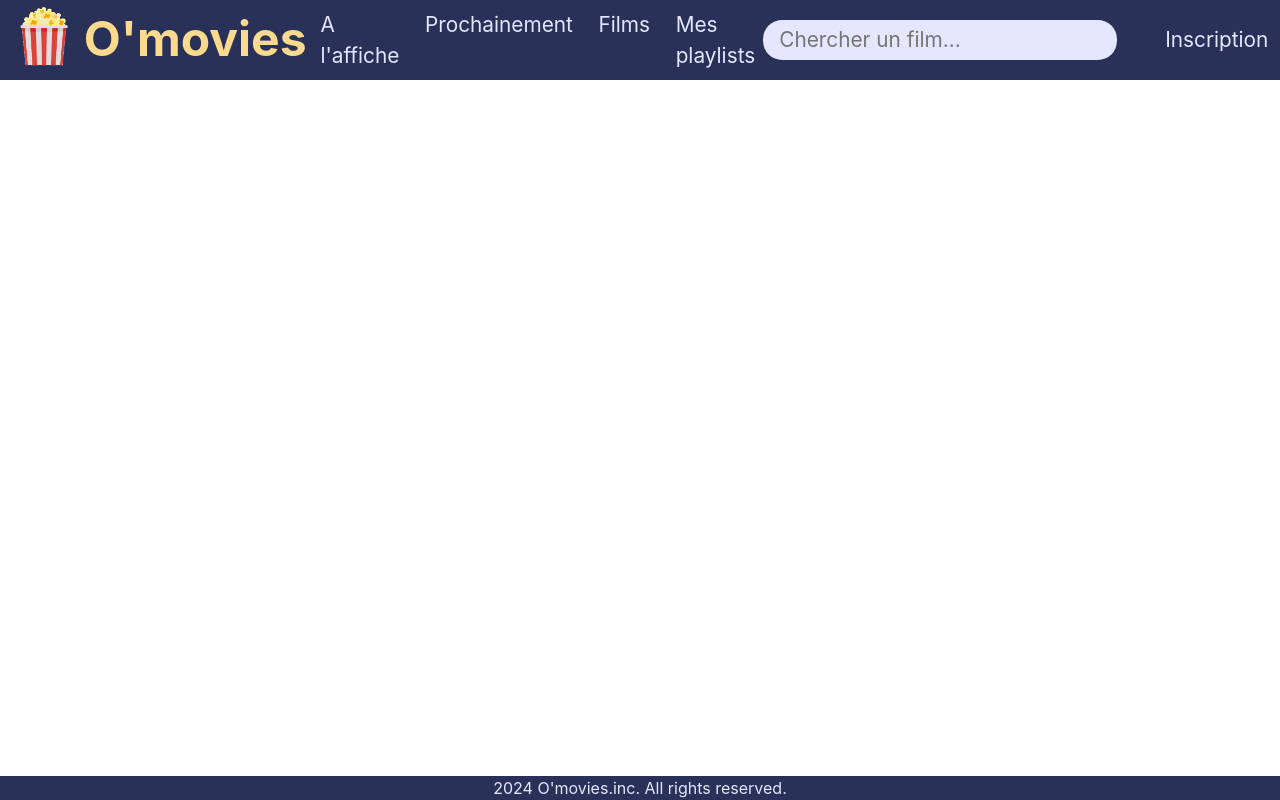
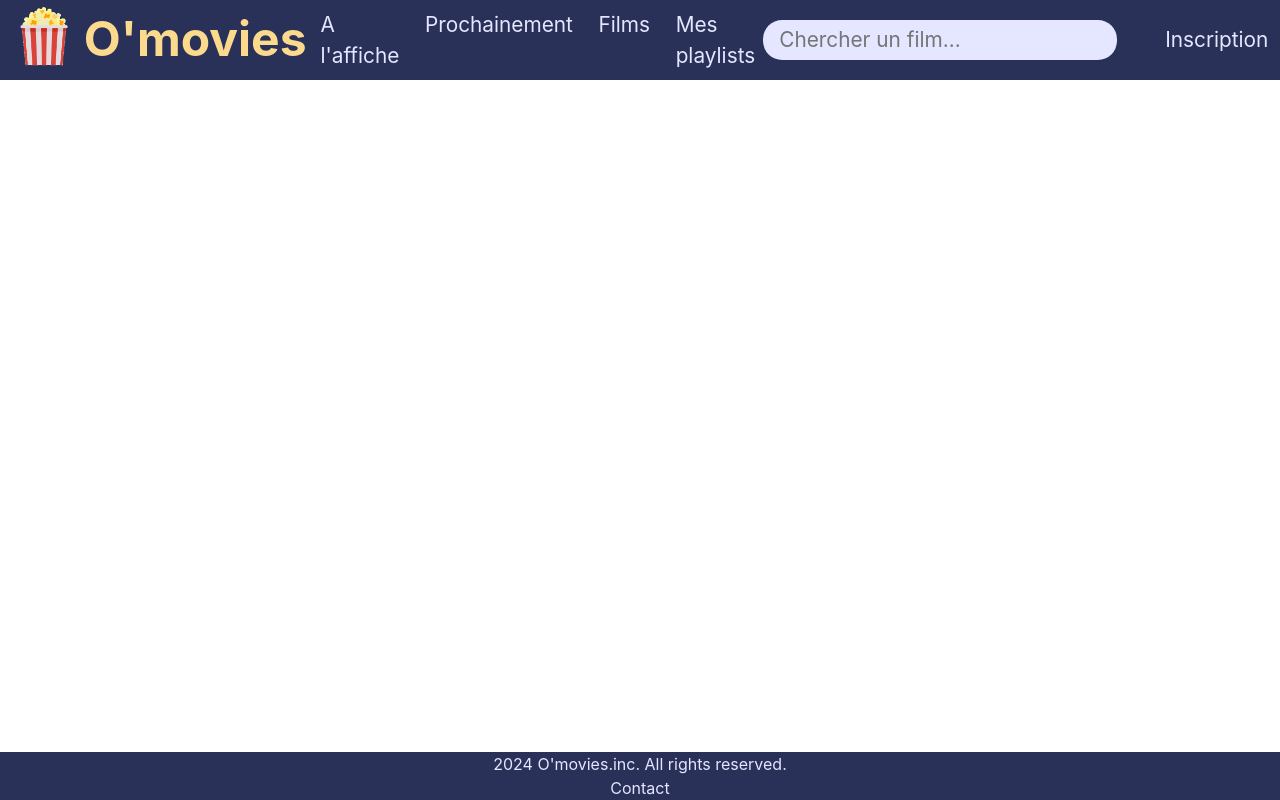
Before and after one commit to simonc56/o-movies-front, a React (Vite) app: page / in a window 1280 px wide. Shown: the top 800 px of the page. Built offline with nearby package versions, Linux system fonts and the light colour scheme.

Commit message:
feat: couleur or au survol des liens header/footer

```diff
--- a/src/components/Footer/Footer.scss
+++ b/src/components/Footer/Footer.scss
@@ -4,4 +4,11 @@
   color: v.$color-links;
   background-color: v.$color-bg;
   text-align: center;
+  & .footer-link {
+    text-decoration: none;
+    color: inherit;
+    &:hover {
+      color: v.$color-primary;
+    }
+  }
 }
--- a/src/components/Footer/Footer.tsx
+++ b/src/components/Footer/Footer.tsx
@@ -1,3 +1,4 @@
+import { Link } from 'react-router-dom';
 import './Footer.scss';
 
 function Footer() {
@@ -5,6 +6,9 @@ function Footer() {
     <footer className="footer">
       <div>
         <p>2024 O'movies.inc. All rights reserved.</p>
+        <Link to="/contact" className="footer-link">
+          Contact{' '}
+        </Link>
       </div>
     </footer>
   );
--- a/src/components/Header/Header.scss
+++ b/src/components/Header/Header.scss
@@ -41,5 +41,8 @@
   & a {
     text-decoration: none;
     color: inherit;
+    &:hover {
+      color: v.$color-primary;
+    }
   }
 }
--- a/src/components/Searchbar/Searchbar.scss
+++ b/src/components/Searchbar/Searchbar.scss
@@ -8,5 +8,8 @@
     padding: 0.3rem 1rem;
     border-radius: 1.2rem;
     color: v.$color-bg;
+    &:focus {
+      background-color: v.$color-primary;
+    }
   }
 }
```
